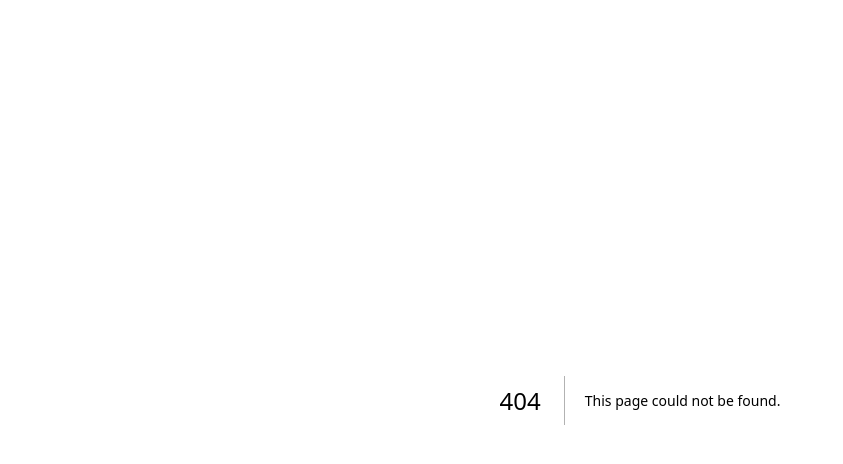
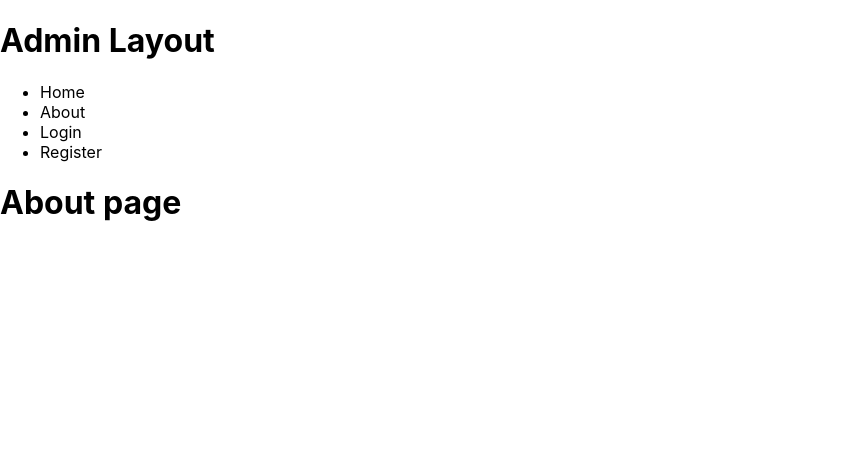
Before and after one commit to huynguyen2k/next-auth, a Next.js app: page /about in a window 1280 px wide. Before the commit this address had no page. Shown: the top 464 px of the page, without its empty margins (0-843 px from the left). Built offline with nearby package versions, Linux system fonts and the light colour scheme.

Commit message:
Add layout

```diff
--- /dev/null
+++ b/components/layout/Admin.tsx
@@ -0,0 +1,27 @@
+import Link from 'next/link';
+import { LayoutProps } from '../../pages/_app';
+
+export function AdminLayout({ children }: LayoutProps) {
+  return (
+    <div>
+      <h1>Admin Layout</h1>
+
+      <ul>
+        <li>
+          <Link href="/">Home</Link>
+        </li>
+        <li>
+          <Link href="/about">About</Link>
+        </li>
+        <li>
+          <Link href="/login">Login</Link>
+        </li>
+        <li>
+          <Link href="/register">Register</Link>
+        </li>
+      </ul>
+
+      <div>{children}</div>
+    </div>
+  );
+}
--- /dev/null
+++ b/components/layout/Empty.tsx
@@ -0,0 +1,5 @@
+import { LayoutProps } from '../../pages/_app';
+
+export function EmptyLayout({ children }: LayoutProps) {
+  return <>{children}</>;
+}
--- /dev/null
+++ b/components/layout/Main.tsx
@@ -0,0 +1,27 @@
+import Link from 'next/link';
+import { LayoutProps } from '../../pages/_app';
+
+export function MainLayout({ children }: LayoutProps) {
+  return (
+    <div>
+      <h1>Main Layout</h1>
+
+      <ul>
+        <li>
+          <Link href="/">Home</Link>
+        </li>
+        <li>
+          <Link href="/about">About</Link>
+        </li>
+        <li>
+          <Link href="/login">Login</Link>
+        </li>
+        <li>
+          <Link href="/register">Register</Link>
+        </li>
+      </ul>
+
+      <div>{children}</div>
+    </div>
+  );
+}
--- /dev/null
+++ b/components/layout/index.ts
@@ -0,0 +1,3 @@
+export * from './Admin';
+export * from './Main';
+export * from './Empty';
--- a/pages/_app.tsx
+++ b/pages/_app.tsx
@@ -2,11 +2,30 @@ import '../styles/globals.css';
 import type { AppProps } from 'next/app';
 import { SWRConfig } from 'swr';
 import { axiosClient } from '../api-client/axios-client';
+import { ReactElement, ReactNode } from 'react';
+import { NextPage } from 'next';
+import { EmptyLayout } from '../components/layout';
 
-export default function App({ Component, pageProps }: AppProps) {
+export type LayoutProps = {
+  children: ReactNode;
+};
+
+export type NextPageWithLayout<P = {}, IP = P> = NextPage<P, IP> & {
+  Layout?: (props: LayoutProps) => ReactElement;
+};
+
+export type AppPropsWithLayout = AppProps & {
+  Component: NextPageWithLayout;
+};
+
+export default function App({ Component, pageProps }: AppPropsWithLayout) {
+  const Layout = Component.Layout ?? EmptyLayout;
+
   return (
     <SWRConfig value={{ fetcher: url => axiosClient.get(url), shouldRetryOnError: false }}>
-      <Component {...pageProps} />
+      <Layout>
+        <Component {...pageProps} />
+      </Layout>
     </SWRConfig>
   );
 }
--- /dev/null
+++ b/pages/about.tsx
@@ -0,0 +1,12 @@
+import * as React from 'react';
+import { AdminLayout } from '../components/layout';
+
+export default function AboutPage() {
+  return (
+    <div>
+      <h1>About page</h1>
+    </div>
+  );
+}
+
+AboutPage.Layout = AdminLayout;
```
